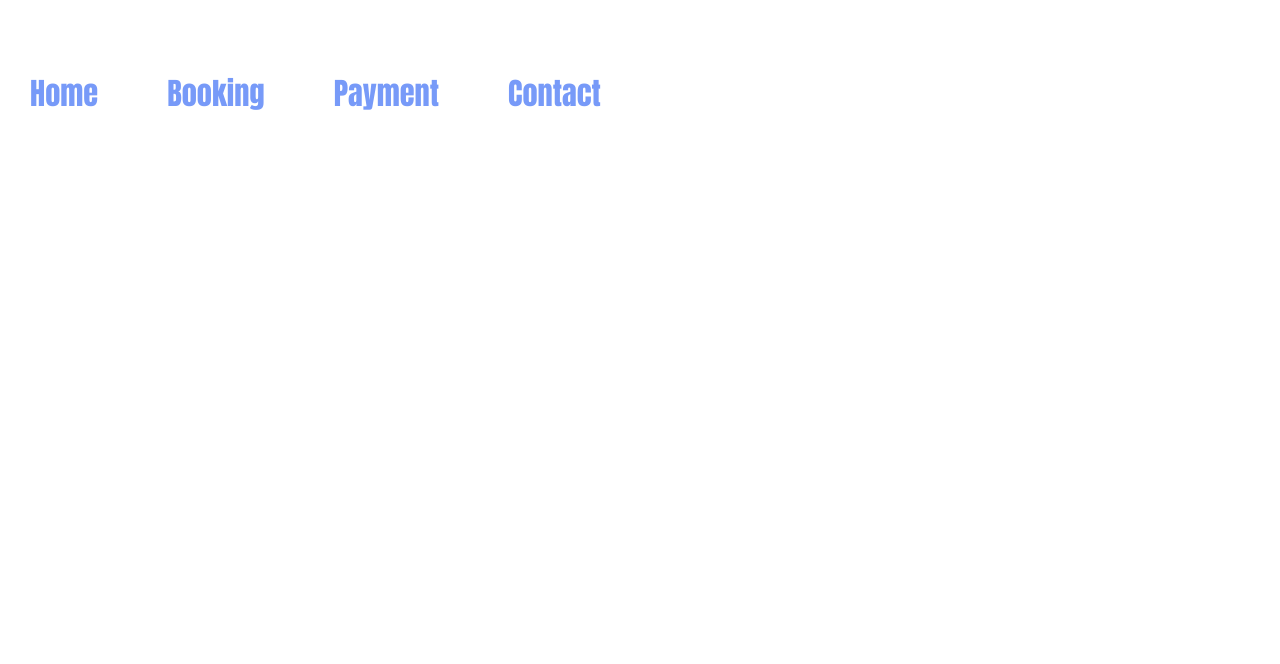
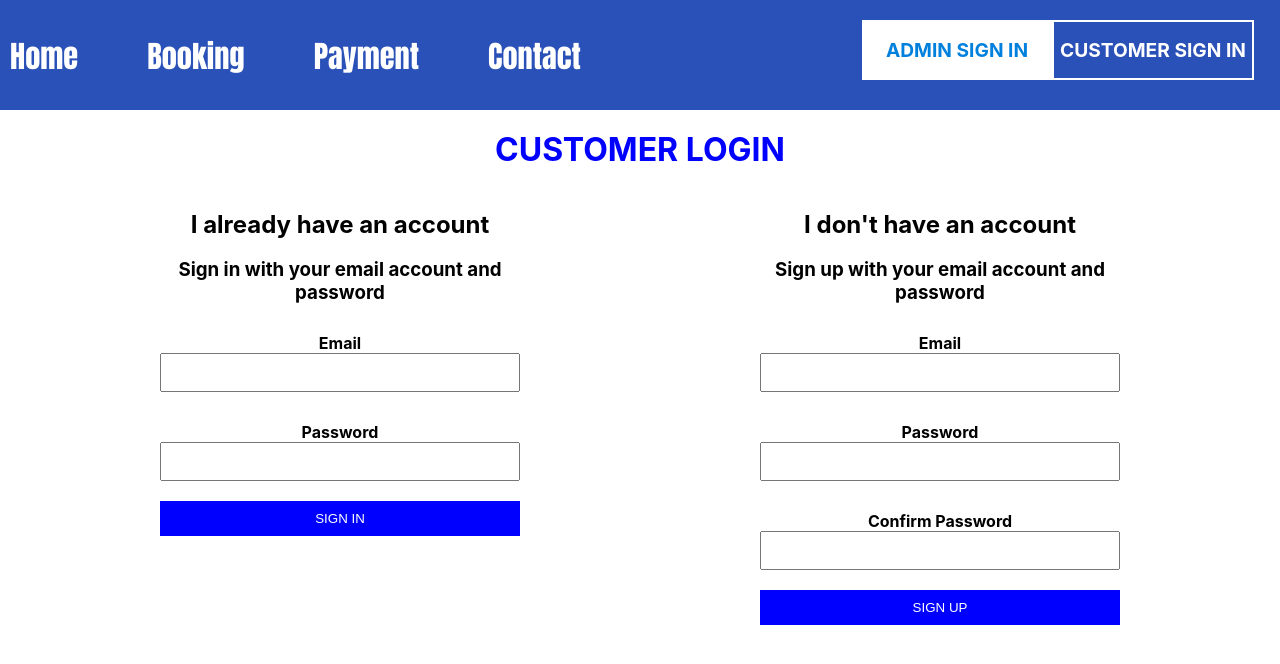
Before and after one commit to beatrice168/iBuss, a React (Create React App) app in the folder client/i-bus/: page /Customer in a window 1280 px wide. Shown: the top 664 px of the page. Built offline with nearby package versions, Linux system fonts and the light colour scheme.

Commit message:
added customer component

```diff
--- a/client/i-bus/src/App.css
+++ b/client/i-bus/src/App.css
@@ -14,44 +14,109 @@
 }
 
 .navigation-bar{
-  /* background-color: #000000; */
-  width: 635px;
+  background-color: #2A51B7;
+  height: 90px;
+  width: 100%;
   padding: 10px;
-  margin-top: 20px;
-  margin-left: 20px;
-  z-index: +1;
-  position: absolute;
-  top: 5%;
+  z-index: 1;
+  position: fixed;
+  top: 0;
+  left: 0;
 }
 
 .navLink {
-  color: #779af8;
+  color: #ffffff;
+  margin-top: 23px;
   padding-right: 69px;
   font-size: 190%;
+  float: left;
   font-family: Impact, Haettenschweiler, 'Arial Narrow Bold', sans-serif;
   text-decoration: none;
   /* text-shadow: 2px 2px 3px rgba(0, 0, 0, 0.5); */
 }
 
 
+.sign-in-container{
+  position: relative;
+  bottom: 45px;
+}
 
-.sign-up-div{
-  background-color: #000742;
-  width: 200px;
-  height: 80px;
+.admin-sign-up-div{
+  background-color: #ffffff;
+  width: 190px;
+  height: 60px;
   text-align: center;
   display: flex;
   align-items: center; /* Vertically center the content */
   justify-content: center; /* Horizontally center the content (optional) */
   position: absolute;
-  right: 100px;
+  right: 238px;
   top: 55px;
 
 }
+body {
+  background-color: #fff;
+}
 
-.sign-in{
+.container {
+  margin-top: 20px;
+}
+
+h1 {
+  text-align: center;
+}
+
+.card {
+  margin-bottom: 20px;
+}
+
+.card-body {
+  padding: 10px;
+}
+
+table {
+  width: 100%;
+  border-collapse: collapse;
+}
+
+table, th, td {
+  border: 1px solid black;
+  padding: 5px;
+}
+
+th {
+  text-align: center;
+}
+
+.customer-sign-up-div{
+  background-color: #000742;
+  width: 198px;
+  height: 56px;
+  text-align: center;
+  display: flex;
+  align-items: center; /* Vertically center the content */
+  justify-content: center; /* Horizontally center the content (optional) */
+  position: absolute;
+  right: 36px;
+  top: 55px;
+  border: 2px solid #ffffff; /* Replace #000 with the desired color for the stroke */
+  background-color: transparent;
+
+}
+
+.admin-sign-in{
+  color: #0080DD;
+  text-decoration: none;
+  font-size: 120%;
+  font-weight: bold;
+}
+
+.customer-sign-in{
   color: white;
   text-decoration: none;
-  font-size: 200%;
+  font-size: 120%;
   font-weight: bold;
 }
+/* .card2{
+  border-radius: 30px;
+} */
--- a/client/i-bus/src/App.js
+++ b/client/i-bus/src/App.js
@@ -3,8 +3,9 @@ import Navbar from './components/Navbar';
 import Home from './components/Home';
 import { Routes, Route } from "react-router-dom";
 import Booking from './components/Booking'
-import Signin from './components/Signin'
 import Signup from './components/signup';
+import Customer from './components/Customer';
+
 
 
 function App() {
@@ -23,10 +24,10 @@ function App() {
         <Route path="/Booking" element={<Booking />}/>
       </Routes>
       <Routes>
-        <Route path="/Signin" element={<Signin />}/>
+        <Route path='signup' element={<Signup/>}/>
       </Routes>
       <Routes>
-        <Route path='signup' element={<Signup/>}/>
+        <Route path='Customer' element={<Customer/>}/>
       </Routes>
     </div>
     </>
--- /dev/null
+++ b/client/i-bus/src/components/Customer.css
@@ -0,0 +1,78 @@
+
+.container {
+    max-width: 600px;
+    margin: 0 auto;
+    padding: 20px;
+  }
+
+  /* Header */
+  h1 {
+    color: blue;
+    text-align: center;
+  }
+
+  .kastoma{
+    margin-top: 130px;
+  }
+  /* Login and Signup Forms */
+  .login-container {
+    display: flex;
+    justify-content: space-between;
+    margin-top:10px;
+    margin-left: 40px;
+    margin-right: 40px;
+    border-radius: 40%;
+  }
+
+  .login-form,
+  .signup-form {
+    width: 45%;
+    padding:10%;
+    margin-top:-10%;
+  }
+
+  .login-form h2,
+  .signup-form h2 {
+    text-align: center;
+    margin-bottom: 10px;
+  }
+
+  form {
+    display: flex;
+    flex-direction: column;
+  }
+
+  form label {
+    margin-top: 10px;
+    font-weight: bold;
+  }
+
+  form input {
+    padding: 10px;
+    margin-bottom: 20px;
+
+  }
+
+  form button {
+    padding: 10px;
+    background-color: blue;
+    color: #fff;
+    border: none;
+    cursor: pointer;
+  }
+
+  form button:hover {
+    background-color: #007bff;
+  }
+
+  /* Responsive Styles */
+  @media screen and (max-width: 768px) {
+    .login-container {
+      flex-direction: column;
+    }
+
+    .login-form,
+    .signup-form {
+      width: 100%;
+    }
+  }
--- /dev/null
+++ b/client/i-bus/src/components/Customer.js
@@ -0,0 +1,109 @@
+import React, { useState } from 'react';
+
+import { useNavigate } from 'react-router-dom';
+import './Customer.css';
+
+const Customer = () => {
+  // State variables for login and sign up forms
+
+  const [loginEmail, setLoginEmail] = useState('');
+  const [loginPassword, setLoginPassword] = useState('');
+  const [signupEmail, setSignupEmail] = useState('');
+  const [signupPassword, setSignupPassword] = useState('');
+  const [confirmPassword, setConfirmPassword] = useState('');
+  const navigate = useNavigate();
+
+  // Handle login form submission
+  const handleLoginSubmit = (e) => {
+    e.preventDefault();
+  if (loginPassword.length < 7) {
+    alert("Password should be at least 7 characters long.");
+    return;
+  } else if (!loginEmail.includes('@')) {
+    alert("Invalid email address.");
+    return;
+  } else {
+    navigate('/Booking');
+  };
+
+    console.log('Login Email:', loginEmail);
+    console.log('Login Password:', loginPassword);
+  };
+
+  // Handle sign up form submission
+  const handleSignupSubmit = (e) => {
+    e.preventDefault();
+    if (signupPassword !== confirmPassword) {
+      alert("Passwords do not match. Please try again.");
+      return;
+    } else if (signupPassword.length < 7) {
+      alert("Password should be at least 7 characters long.");
+      return;
+    } else if (!signupEmail.includes('@')) {
+      alert("Invalid email address.");
+      return;
+    } else {
+      navigate('/Booking');
+    };
+
+    console.log('Signup Email:', signupEmail);
+    console.log('Signup Password:', signupPassword);
+    console.log('Confirm Password:', confirmPassword);
+  };
+
+  return (
+    <div>
+      <div className="kastoma">
+      <h1>CUSTOMER LOGIN</h1></div>
+      <div className="login-container">
+        <div className="login-form">
+          <h2>I already have an account</h2>
+          <h3>Sign in with your email account and password </h3>
+          <form onSubmit={handleLoginSubmit}>
+            <label>Email</label>
+            <input
+              type="email"
+              value={loginEmail}
+              onChange={(e) => setLoginEmail(e.target.value)}
+            />
+            <label>Password</label>
+            <input
+              type="password"
+              value={loginPassword}
+              onChange={(e) => setLoginPassword(e.target.value)}
+            />
+            <button type="submit">SIGN IN</button>
+          </form>
+        </div>
+        <div className="signup-form">
+          <h2>I don't have an account</h2>
+          <h3> Sign up with your email account and password</h3>
+          <form onSubmit={handleSignupSubmit}>
+            <label>Email</label>
+            <input
+              type="email"
+              value={signupEmail}
+              onChange={(e) => setSignupEmail(e.target.value)}
+            />
+            <label>Password</label>
+            <input
+              type="password"
+              value={signupPassword}
+              onChange={(e) => setSignupPassword(e.target.value)}
+            />
+            <label>Confirm Password</label>
+            <input
+              type="password"
+              value={confirmPassword}
+              onChange={(e) => setConfirmPassword(e.target.value)}
+            />
+            <button type="submit">SIGN UP</button>
+          </form>
+        </div>
+      </div>
+
+    </div>
+  );
+};
+
+export default Customer;
--- a/client/i-bus/src/components/Navbar.js
+++ b/client/i-bus/src/components/Navbar.js
@@ -15,6 +15,20 @@ function Navbar() {
       <NavLink className='navLink' to='/Contact'>
         Contact
       </NavLink>
+      <div className='sign-in-container'>
+      <div className='admin-sign-up-div'>
+    <NavLink className='admin-sign-in' to='/Signin'>
+        ADMIN SIGN IN
+      </NavLink>
+      </div>
+
+      <div className='customer-sign-up-div'>
+      <NavLink className='customer-sign-in' to='/Customer'>
+        CUSTOMER SIGN IN
+      </NavLink>
+      </div>
+      </div>
+
 
     </div>
   );
```
